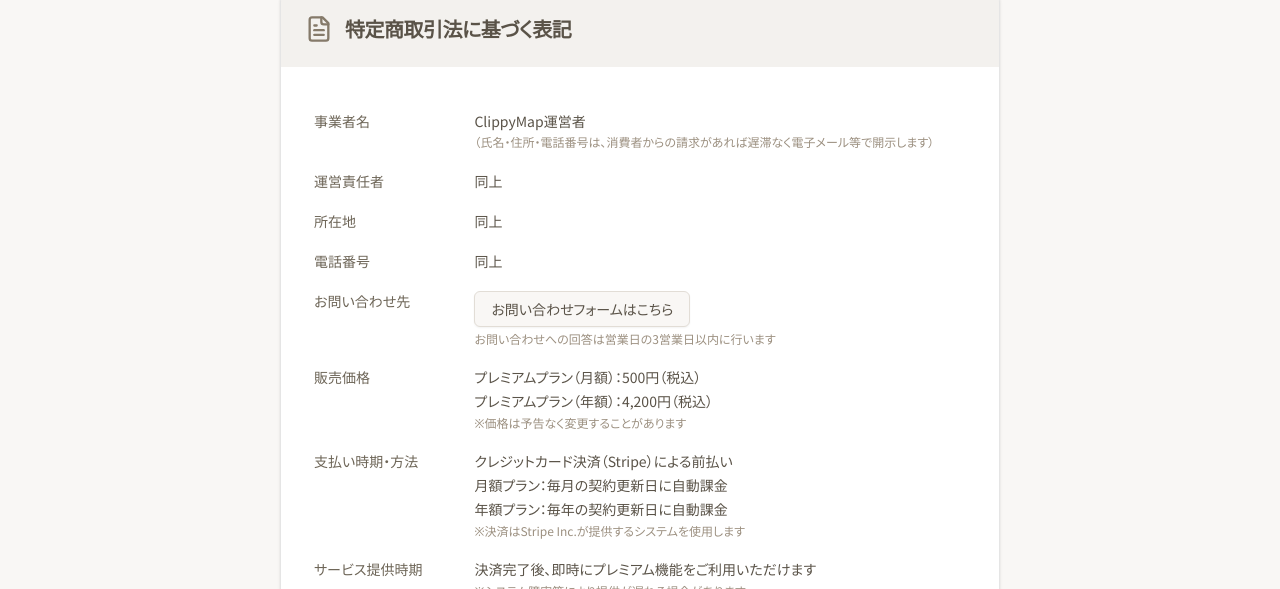
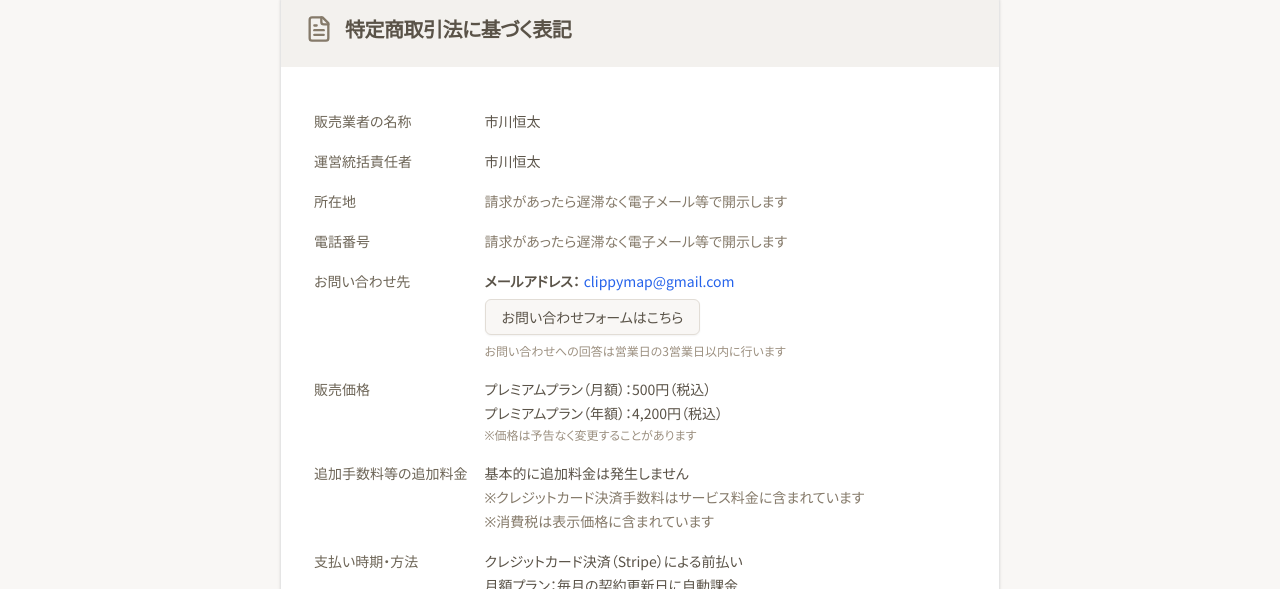
Before and after one commit to koichi-mofmof/kokoiko, a Next.js app: page /tokushoho in a window 1280 px wide. Shown: the part 118-707 px from the top of the page. Built offline with nearby package versions, Linux system fonts and the light colour scheme; no server answers.

Commit message:
fixed:特定商取引法に基づく表記

```diff
--- a/app/tokushoho/page.tsx
+++ b/app/tokushoho/page.tsx
@@ -33,17 +33,32 @@ export default function TokushohoPage() {
           <CardContent className="p-6 md:p-8">
             <table className="w-full text-sm border-separate border-spacing-y-1">
               <tbody>
-                <Row label="事業者名">
-                  <span>ClippyMap運営者</span>
-                  <br />
-                  <span className="text-xs text-neutral-500">
-                    （氏名・住所・電話番号は、消費者からの請求があれば遅滞なく電子メール等で開示します）
+                <Row label="販売業者の名称">
+                  <span>市川恒太</span>
+                </Row>
+                <Row label="運営統括責任者">市川恒太</Row>
+                <Row label="所在地">
+                  <span className="text-sm text-neutral-600">
+                    請求があったら遅滞なく電子メール等で開示します
                   </span>
                 </Row>
-                <Row label="運営責任者">同上</Row>
-                <Row label="所在地">同上</Row>
-                <Row label="電話番号">同上</Row>
+                <Row label="電話番号">
+                  <span className="text-sm text-neutral-600">
+                    請求があったら遅滞なく電子メール等で開示します
+                  </span>
+                </Row>
                 <Row label="お問い合わせ先">
+                  <div className="space-y-2">
+                    <div>
+                      <strong>メールアドレス：</strong>
+                      <a
+                        href="mailto:contact@clippymap.com"
+                        className="text-blue-600 hover:underline ml-1"
+                      >
+                        clippymap@gmail.com
+                      </a>
+                    </div>
+                    <div>
                       <Button variant="secondary" asChild>
                         <a
                           href="https://forms.gle/vg9kMmdKiKxxN6EU6"
@@ -53,10 +68,11 @@ export default function TokushohoPage() {
                           お問い合わせフォームはこちら
                         </a>
                       </Button>
-                  <br />
-                  <span className="text-xs text-neutral-500 mt-1 block">
+                    </div>
+                    <div className="text-xs text-neutral-500">
                       お問い合わせへの回答は営業日の3営業日以内に行います
-                  </span>
+                    </div>
+                  </div>
                 </Row>
                 <Row label="販売価格">
                   <div className="space-y-1">
@@ -64,6 +80,17 @@ export default function TokushohoPage() {
                     <div>プレミアムプラン（年額）：4,200円（税込）</div>
                     <div className="text-xs text-neutral-500">
                       ※価格は予告なく変更することがあります
+                    </div>
+                  </div>
+                </Row>
+                <Row label="追加手数料等の追加料金">
+                  <div className="space-y-1">
+                    <div>基本的に追加料金は発生しません</div>
+                    <div className="text-sm text-neutral-600">
+                      ※クレジットカード決済手数料はサービス料金に含まれています
+                    </div>
+                    <div className="text-sm text-neutral-600">
+                      ※消費税は表示価格に含まれています
                     </div>
                   </div>
                 </Row>
```
Lines whose indentation alone changed are shown as unchanged.
